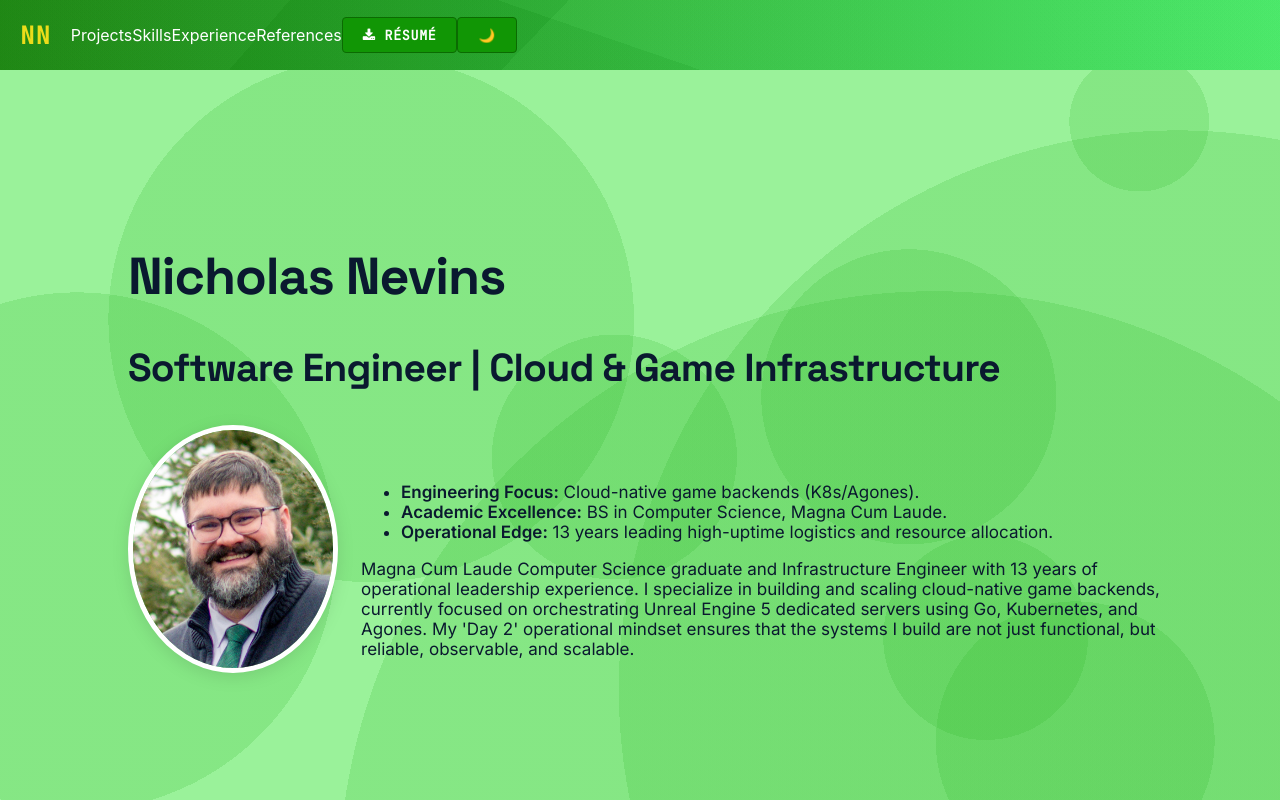
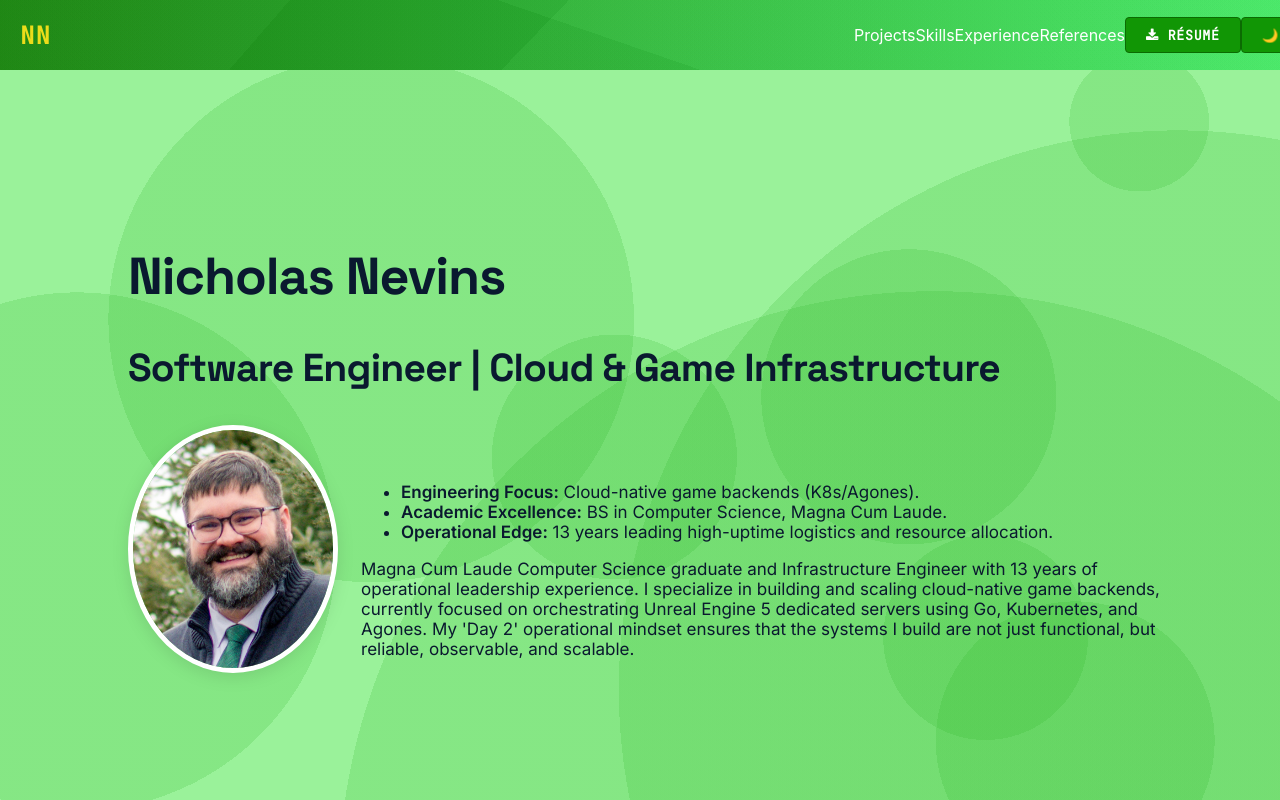
Before and after one commit to NevinsN/professional_portfolio, a React (Create React App) app in the folder professional_portfolio/: page /home in a window 1280 px wide. Shown: the top 800 px of the page. Built offline with nearby package versions, Linux system fonts and the light colour scheme.

Commit message:
fixing my broke code.

```diff
--- a/professional_portfolio/src/Components/Navbar/NavbarElements.js
+++ b/professional_portfolio/src/Components/Navbar/NavbarElements.js
@@ -7,13 +7,11 @@ export const Nav = styled.nav`
     background-image: linear-gradient(134deg, rgba(0, 0, 0, 0.04) 0%, rgba(0, 0, 0, 0.04) 41%,rgba(188, 188, 188, 0.04) 41%, rgba(188, 188, 188, 0.04) 100%),linear-gradient(19deg, rgba(41, 41, 41, 0.04) 0%, rgba(41, 41, 41, 0.04) 46%,rgba(233, 233, 233, 0.04) 46%, rgba(233, 233, 233, 0.04) 100%),linear-gradient(65deg, rgba(24, 24, 24, 0.04) 0%, rgba(24, 24, 24, 0.04) 97%,rgba(108, 108, 108, 0.04) 97%, rgba(108, 108, 108, 0.04) 100%),linear-gradient(311deg, rgba(58, 58, 58, 0.04) 0%, rgba(58, 58, 58, 0.04) 79%,rgba(220, 220, 220, 0.04) 79%, rgba(220, 220, 220, 0.04) 100%),linear-gradient(90deg, rgb(25, 147, 13),rgb(68, 253, 105));
     height: 70px;
     display: flex;
-    justify-content: flex-start;
+    justify-content: space-between;
     align-items: center;
     padding: 0 20px;
-    gap: 20px;
     position: sticky;
     top: 0;
-    overflow-x: hidden;
     z-index: 1000;
     width: 100%;
 `;
@@ -59,7 +57,6 @@ export const Bars = styled(FaBars)`
 export const NavMenu = styled.div`
     display: flex;
     align-items: center;
-    margin-right: 0; /* Removed the negative margin to stop the white space */
 
     @media screen and (max-width: 768px) {
         /* 1. Default state: hidden and off-screen */
```
